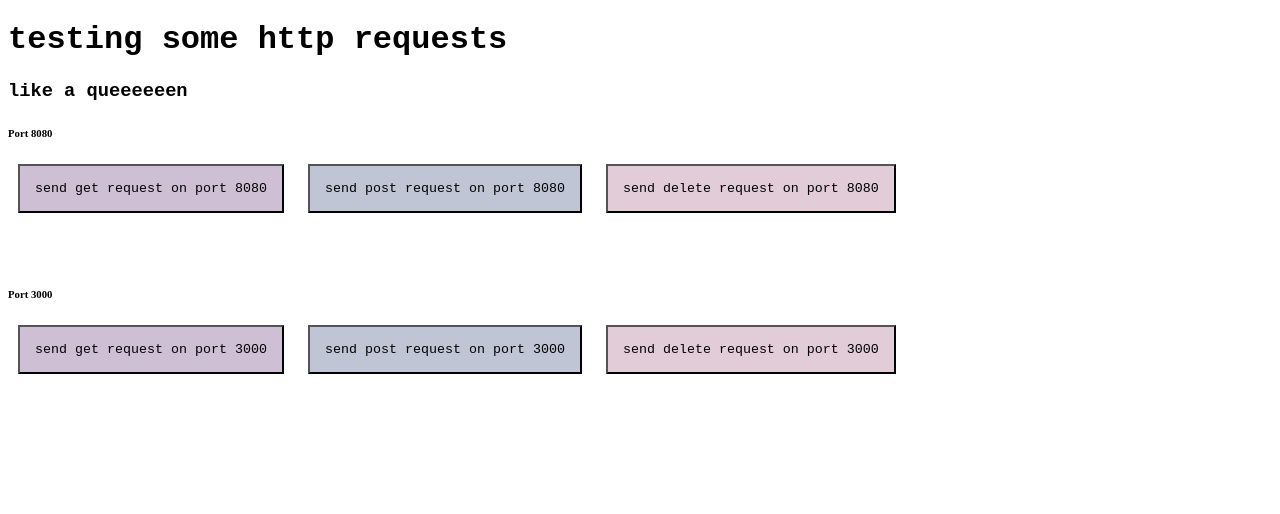
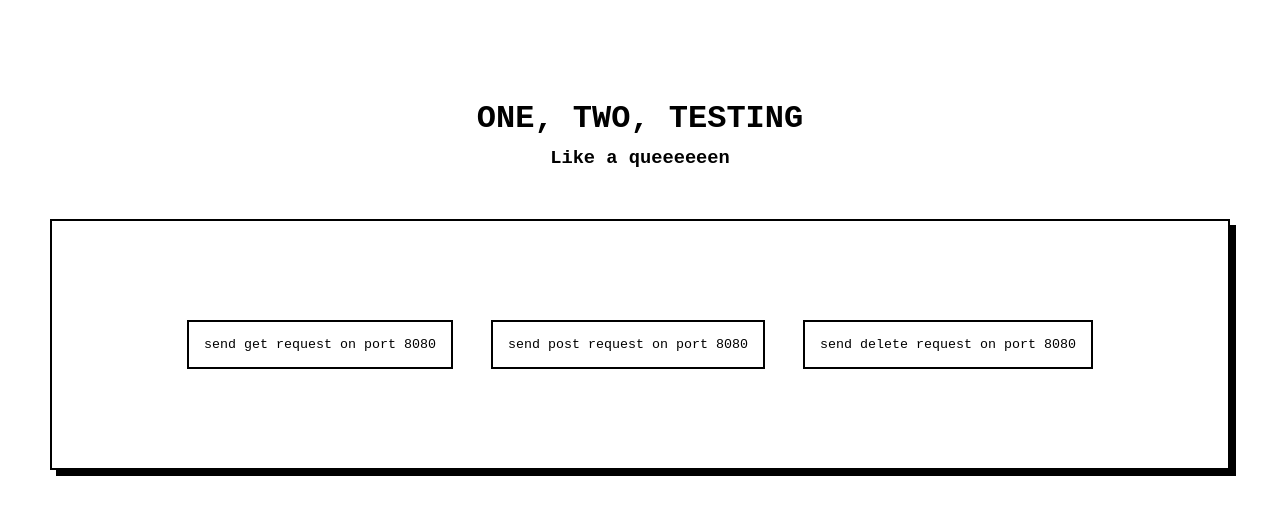
Before and after one commit to fclivaz42/webserv, a plain HTML site: page public/index.html in a window 1280 px wide. Drawn offline with Linux system fonts and the light colour scheme.

Commit message:
get request working + added style.css

```diff
--- a/public/index.html
+++ b/public/index.html
@@ -3,22 +3,16 @@
 <head>
     <meta charset="utf-8">
     <meta name="viewport" content="width=device-width, initial-scale=1.0">
-    <title>test server</title>
+    <title>Hey Sexy...</title>
+    <link rel="stylesheet" type="text/css" href="style.css" />
 </head>
 <body>
-	<h1 style="font-family: 'courier new', monospace;" >testing some http requests</h1>
-	<h3 style="font-family: 'courier new', monospace;">like a queeeeeen</h3>
-	<div>
-	    <h6>Port 8080</h6>
-	    <button style="font-family:'courier new', monospace;cursor:pointer;background-color: #cebfd4;padding:15px;margin: 0 10px;" onclick="sendGetRequest(8080)">send get request on port 8080</button>
-	    <button style="font-family:'courier new', monospace;cursor:pointer;background-color: #bfc5d4;padding:15px;margin: 0 10px;" onclick="sendPostRequest(8080)">send post request on port 8080</button>
-	    <button style="font-family:'courier new', monospace;cursor:pointer;background-color: #e1ccd7;padding:15px;margin: 0 10px;" onclick="sendDeleteRequest(8080)">send delete request on port 8080</button>
-	</div>
-	<div style="padding-top: 50px;">
-	    <h6>Port 3000</h6>
-	    <button style="font-family:'courier new', monospace;cursor:pointer;background-color: #cebfd4;padding:15px;margin: 0 10px;" onclick="sendGetRequest(3000)">send get request on port 3000</button>
-	    <button style="font-family:'courier new', monospace;cursor:pointer;background-color: #bfc5d4;padding:15px;margin: 0 10px;" onclick="sendPostRequest(3000)">send post request on port 3000</button>
-	    <button style="font-family:'courier new', monospace;cursor:pointer;background-color: #e1ccd7;padding:15px;margin: 0 10px;" onclick="sendDeleteRequest(3000)">send delete request on port 3000</button>
+	<h1>One, two, testing</h1>
+	<h3>Like a queeeeeen</h3>
+	<div class="requests">
+	    <button class="request_button" onclick="sendGetRequest(8080)">send get request on port 8080</button>
+	    <button class="request_button" onclick="sendPostRequest(8080)">send post request on port 8080</button>
+	    <button class="request_button" onclick="sendDeleteRequest(8080)">send delete request on port 8080</button>
 	</div>
 
     	<script>
--- /dev/null
+++ b/public/style.css
@@ -0,0 +1,65 @@
+/* style.css */
+
+html,
+body {
+    border: none;
+    margin: 0 auto;
+    padding: 0;
+    text-align: left;
+    max-width: 100%;
+    margin: 0;
+    margin-top: 50px;
+}
+
+h1
+{
+	font-family: 'courier new', monospace;
+	margin: 10px;
+	text-align: center;
+	text-transform: uppercase;
+}
+
+h3
+{
+	font-family: 'courier new', monospace;
+	margin: 10px;
+	text-align: center;
+}
+
+div.requests
+{
+	padding: 100px;
+	margin: 50px;
+	background-color: transparent;
+	border: 2px solid black;
+	display: flex;
+	align-items: center;
+	justify-content: center;
+	transition: all 0.2s ease;
+	box-shadow: 6px 6px black;
+}
+
+div.requests:hover
+{
+	transition: all 0.2s ease;
+}
+
+.request_button
+{
+	font-family: 'courier new', monospace;
+	cursor: pointer;
+	background-color: transparent;
+	border: 1px solid black;
+	outline: 1px solid black;
+	padding: 15px;
+	margin: 0 20px;
+	transition: background-color 0.2s ease;
+}
+
+.request_button:hover
+{
+	background-color: #eae9e9;
+	box-shadow: 0 0 8px rgba(0,0,0,0.3);
+	outline: 1.5px solid black;
+	transition: background-color 0.2s ease;
+}
```
Also changed, not shown: 6 other files.
